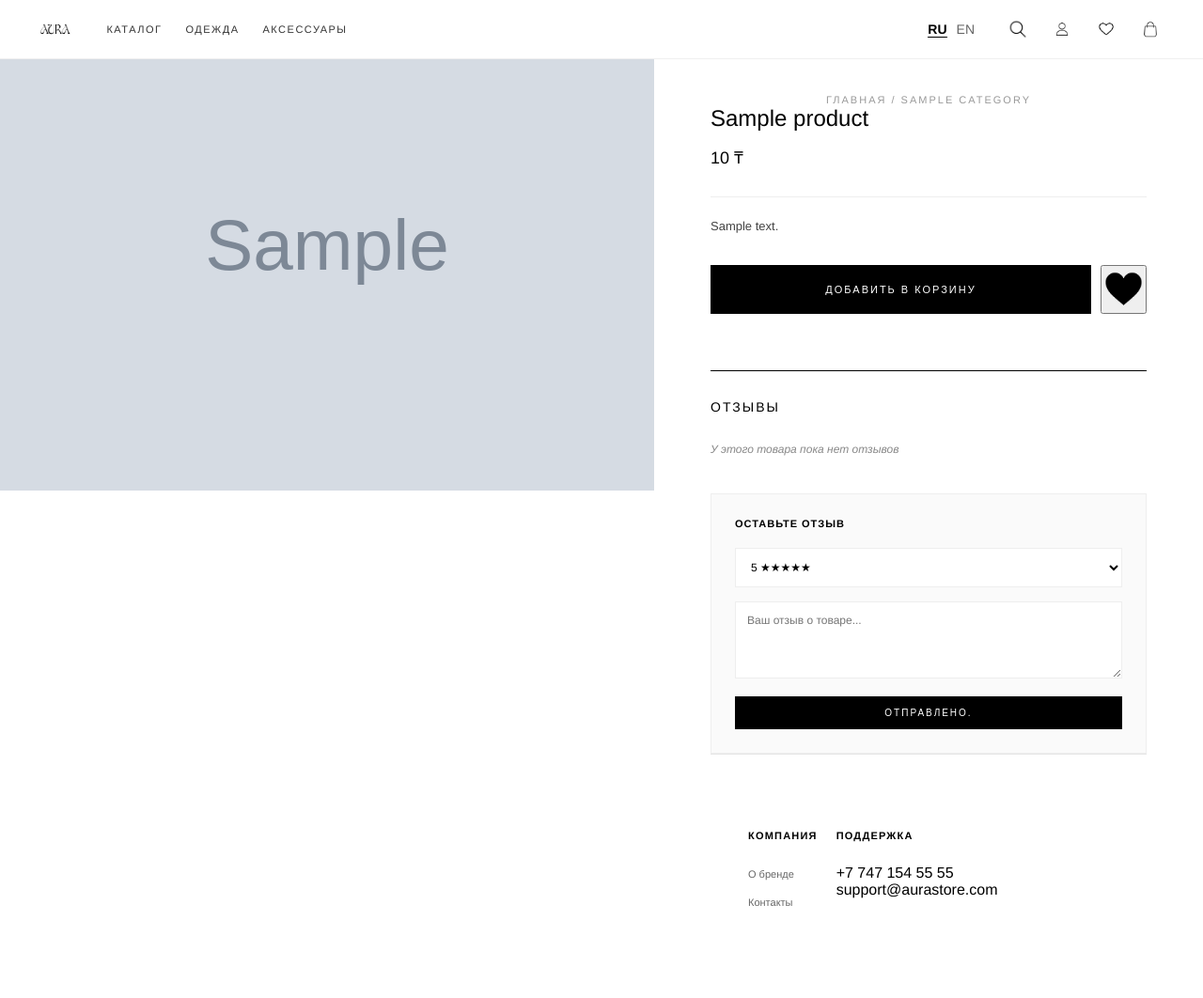
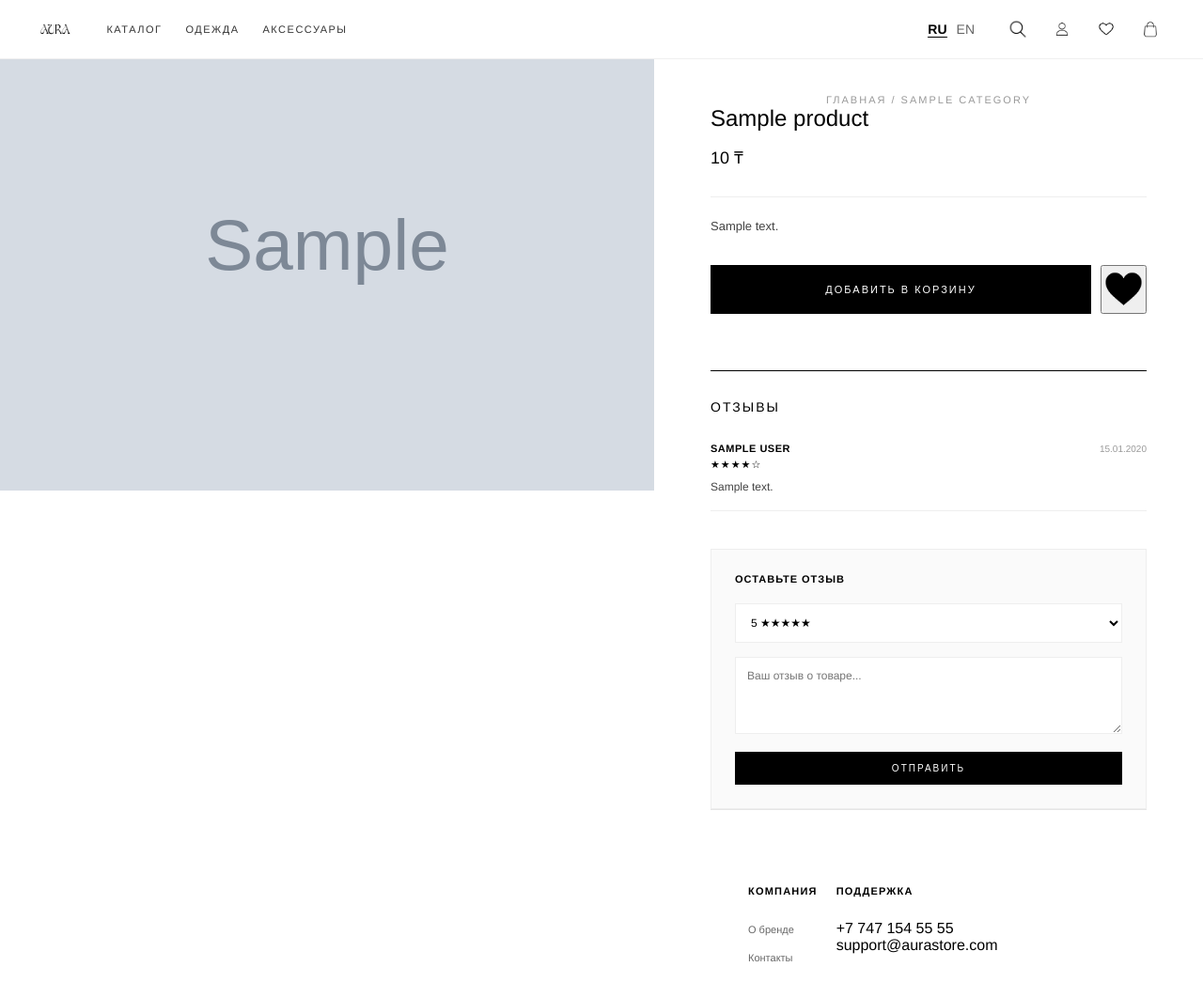
Before and after one commit to Kabobmah/WebDevProjectStore, a PHP site: page /item.php in a window 1280 px wide. Shown: the top 1062 px of the page at 94% size. Run offline with PHP 8.4, Linux system fonts and the light colour scheme; the visitor is signed in with stand-in values (Sample User, id 1); tables that the repository leaves empty or names only in its code hold one stand-in row (values such as "Sample post"); grey boxes marked "Sample" are stand-in pictures; data that the repository does not hold is empty.

Commit message:
final commit

```diff
--- a/item.php
+++ b/item.php
@@ -18,7 +18,13 @@ $product = $result->fetch_assoc();
 if (!$product) {
     die("Товар не найден.");
 }
-
+$reviews_query = $conn->query("
+    SELECT r.*, u.full_name as user_name
+    FROM reviews r
+    JOIN users u ON r.user_id = u.id
+    WHERE r.product_id = $id
+    ORDER BY r.created_at DESC
+");
 $isDeleted = (int)$product['is_deleted'];
 ?>
 
@@ -39,7 +45,9 @@ $isDeleted = (int)$product['is_deleted'];
         .product-visual img { width: 100%; height: auto; display: block; }
         .product-sidebar {
             flex: 0.8; padding: 100px 60px;
-            position: sticky; top: 0; height: 100vh; box-sizing: border-box;
+            box-sizing: border-box;
+            display: flex; flex-direction: column;
+            background: #fff;
         }
         .breadcrumb { font-size: 10px; letter-spacing: 1px; color: #999; text-transform: uppercase; margin-bottom: 20px; }
         .breadcrumb a { color: #999; text-decoration: none; }
--- a/js/main.js
+++ b/js/main.js
@@ -280,10 +280,13 @@ async function loadFavorites() {
                 html += `
                     <div class="cart-item" style="display:flex; gap:15px; margin-bottom:15px; align-items:center; border-bottom: 1px solid #eee; padding-bottom:10px;">
                         <img src="src/${item.main_image}" style="width:60px; height:80px; object-fit:cover;">
-                        <div>
+                        <div style="flex:1;">
                             <div style="font-size:12px; text-transform:uppercase;">${getProdName(item)}</div>
                             <div style="font-weight:bold;">${Number(item.price).toLocaleString()} ₸</div>
-                            <a href="item.php?id=${item.id}" class="view-link" style="font-size:10px; color:gray; text-decoration:underline;">${t.view}</a>
+                            <div style="display:flex; gap:10px; margin-top:5px; align-items:center;">
+                                <a href="item.php?id=${item.id}" class="view-link" style="font-size:10px; color:gray; text-decoration:underline;">${t.view}</a>
+                                <button onclick="removeFromFavorites(${item.id})" style="background:none; border:none; color:red; cursor:pointer; font-size:10px; padding:0; text-decoration:underline;">${t.delete}</button>
+                            </div>
                         </div>
                     </div>`;
             });
@@ -292,6 +295,30 @@ async function loadFavorites() {
     } catch (e) {
         content.innerHTML = `<div class="sidebar-header-simple">${t.favTitle}</div><p>Error</p>`;
     }
+}
+
+async function removeFromFavorites(productId) {
+    const formData = new FormData();
+    formData.append('product_id', productId);
+    formData.append('action', 'favorite');
+
+    try {
+        const response = await fetch('auth/action_handler.php', { method: 'POST', body: formData });
+        const result = await response.json();
+        if (result.status === 'success') {
+
+            loadFavorites();
+
+            const heartBtn = document.querySelector(`[onclick*="toggleAction(${productId}, 'favorite'"]`);
+            if (heartBtn) {
+                const img = heartBtn.querySelector('img');
+                if (img) {
+                    img.src = 'src/heart.png';
+                    img.style.filter = 'brightness(0)';
+                }
+            }
+        }
+    } catch (e) { console.error(e); }
 }
 
 async function removeFromCart(productId) {
--- a/lang.json
+++ b/lang.json
@@ -105,7 +105,7 @@
     "noReviews": "У этого товара пока нет отзывов",
     "newReview" : "Отзыв успешно добавлен.",
     "enterReview" : "Напишите текст отзыва.",
-    "sent":  "Отправлено.",
+    "sent":  "Отправить",
     "yourReview": "Ваш отзыв о товаре...",
     "authorize": "Авторизуйтесь что б оставить ваше мнение",
     "leaveaReview":"Оставьте отзыв",
@@ -219,7 +219,7 @@
     "noReviews": "This item has no reviews yet",
     "newReview" : "Review added successfully",
     "enterReview" : "Enter review",
-    "sent":  "Sent.",
+    "sent":  "Send",
     "yourReview": "Your item review...",
     "authorize": "Authorize to leave your opinion.",
     "leaveaReview":"Leave a review",
```
Also changed, not shown: auth/remove_from_favorites.php (added, +28 -0 lines).
